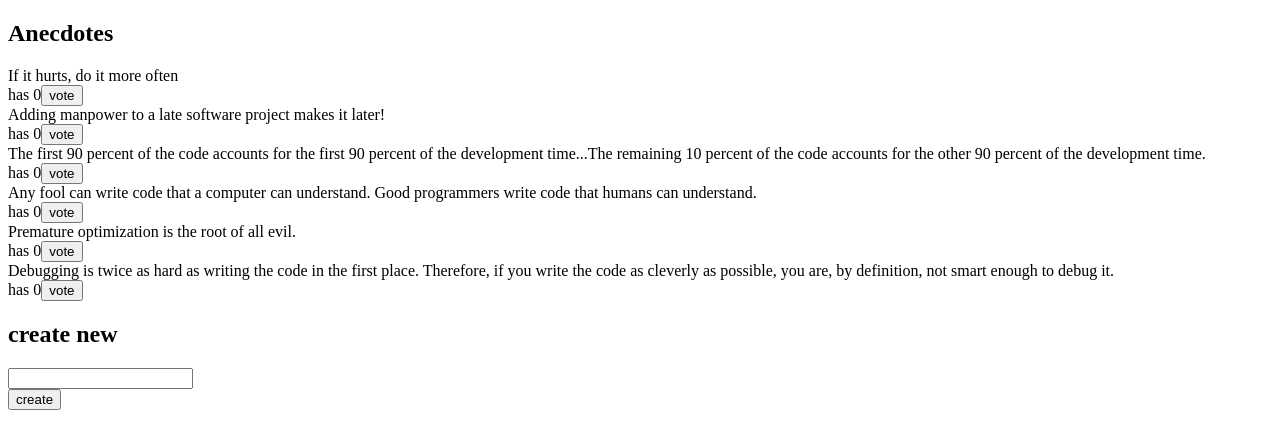
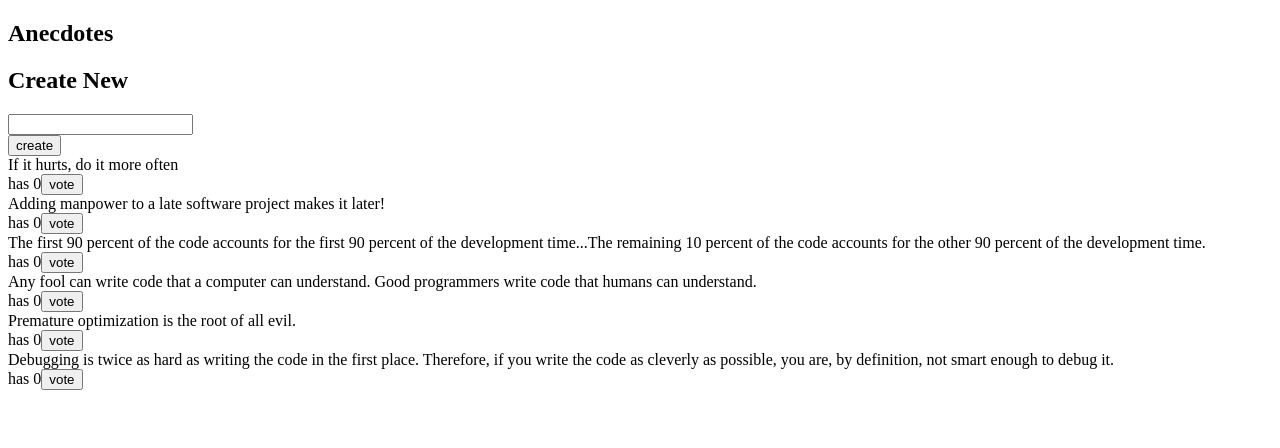
Before and after one commit to danphillipsuk/redux-anecdotes, a React (Create React App) app: page / in a window 1280 px wide. Shown: the top 448 px of the page. Built offline with nearby package versions, Linux system fonts and the light colour scheme.

Commit message:
Exercise 6.7 and 6.8 complete

```diff
--- a/src/App.js
+++ b/src/App.js
@@ -1,47 +1,13 @@
-import { useSelector, useDispatch } from 'react-redux'
 import AnecdoteList from './components/AnecdoteList'
-import { addVote, createAnecdote } from './reducers/anecdoteReducer'
+import AnecdoteForm from './components/AnecdoteForm'
 
 const App = ({ store }) => {
-  let anecdotes = useSelector(state => state)
-  const dispatch = useDispatch()
-
-  const vote = (id) => {
-    dispatch(addVote(id))
-  }
-
-  const addAnecdote = (event) => {
-    event.preventDefault()
-    const content = event.target.anecdote.value
-    event.target.anecdote.value = ''
-    dispatch(createAnecdote(content))
-  }
 
   return (
     <div>
       <h2>Anecdotes</h2>
-
-      {anecdotes
-        .sort((a, b) => b.votes - a.votes)
-        .map(anecdote =>
-        <div key={anecdote.id}>
-          <div>
-            {anecdote.content}
-          </div>
-          <div>
-            has {anecdote.votes}
-            <button onClick={() => vote(anecdote.id)}>vote</button>
-          </div>
-        </div>
-      )}
-
-      <h2>create new</h2>
-      <form onSubmit={addAnecdote}>
-        <div>
-          <input name='anecdote'/>
-        </div>
-        <button type='submit'>create</button>
-      </form>
+      <AnecdoteForm />
+      <AnecdoteList />
     </div>
   )
 }
--- /dev/null
+++ b/src/components/AnecdoteForm.js
@@ -0,0 +1,28 @@
+import { useDispatch } from 'react-redux'
+import { createAnecdote } from '../reducers/anecdoteReducer'
+
+const AnecdoteForm = () => {
+
+  const dispatch = useDispatch()
+
+  const addAnecdote = (event) => {
+    event.preventDefault()
+    const content = event.target.anecdote.value
+    event.target.anecdote.value = ''
+    dispatch(createAnecdote(content))
+  }
+
+  return (
+    <div>
+      <h2>Create New</h2>
+      <form onSubmit={addAnecdote}>
+        <div>
+          <input name='anecdote'/>
+        </div>
+        <button type='submit'>create</button>
+      </form>
+    </div>
+  )
+}
+
+export default AnecdoteForm
--- a/src/components/AnecdoteList.js
+++ b/src/components/AnecdoteList.js
@@ -1,7 +1,29 @@
+import { addVote } from '../reducers/anecdoteReducer'
+import { useSelector, useDispatch } from 'react-redux'
+
 const AnecdoteList = () => {
+
+  let anecdotes = useSelector(state => state)
+  const dispatch = useDispatch()
+  const vote = (id) => {
+    dispatch(addVote(id))
+  }
+
   return (
     <div>
-      hello
+        {anecdotes
+        .sort((a, b) => b.votes - a.votes)
+        .map(anecdote =>
+        <div key={anecdote.id}>
+          <div>
+            {anecdote.content}
+          </div>
+          <div>
+            has {anecdote.votes}
+            <button onClick={() => vote(anecdote.id)}>vote</button>
+          </div>
+        </div>
+      )}
     </div>
   )
 }
```
